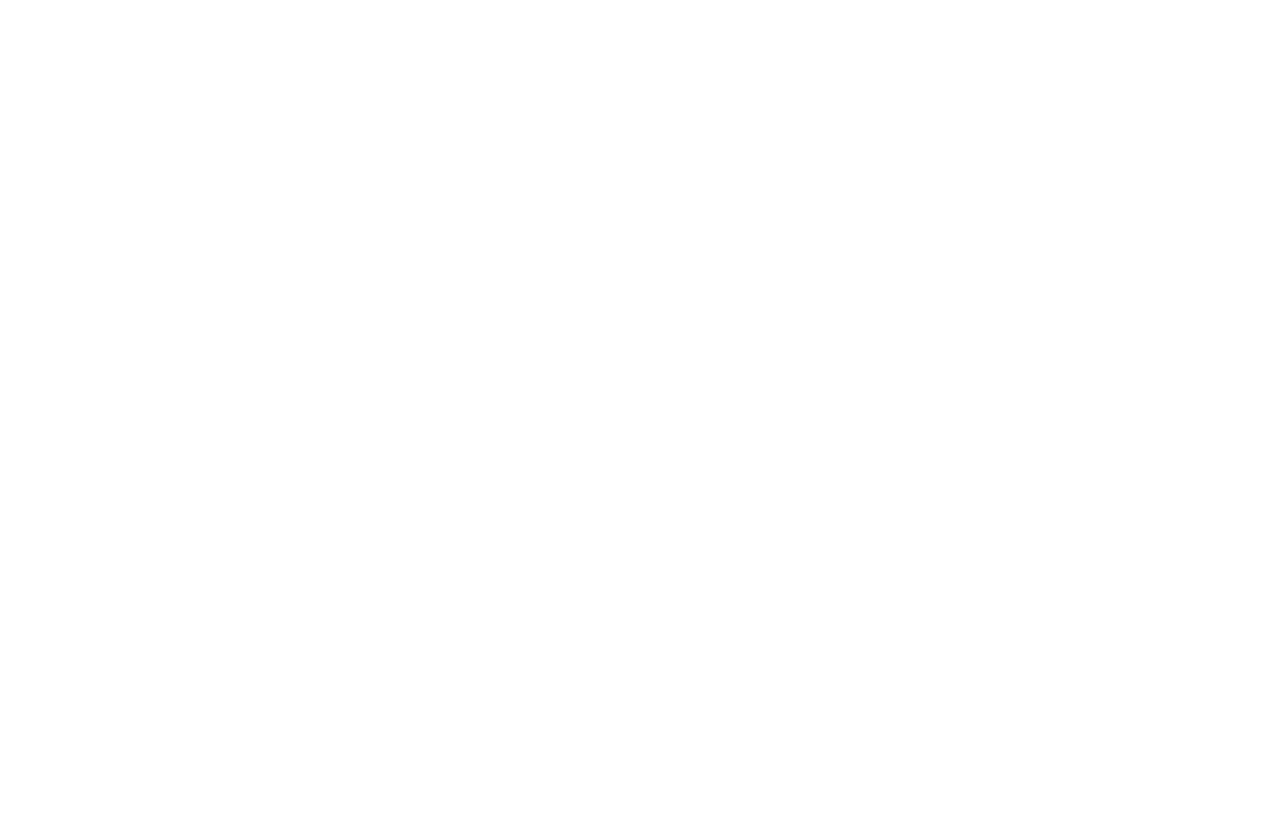
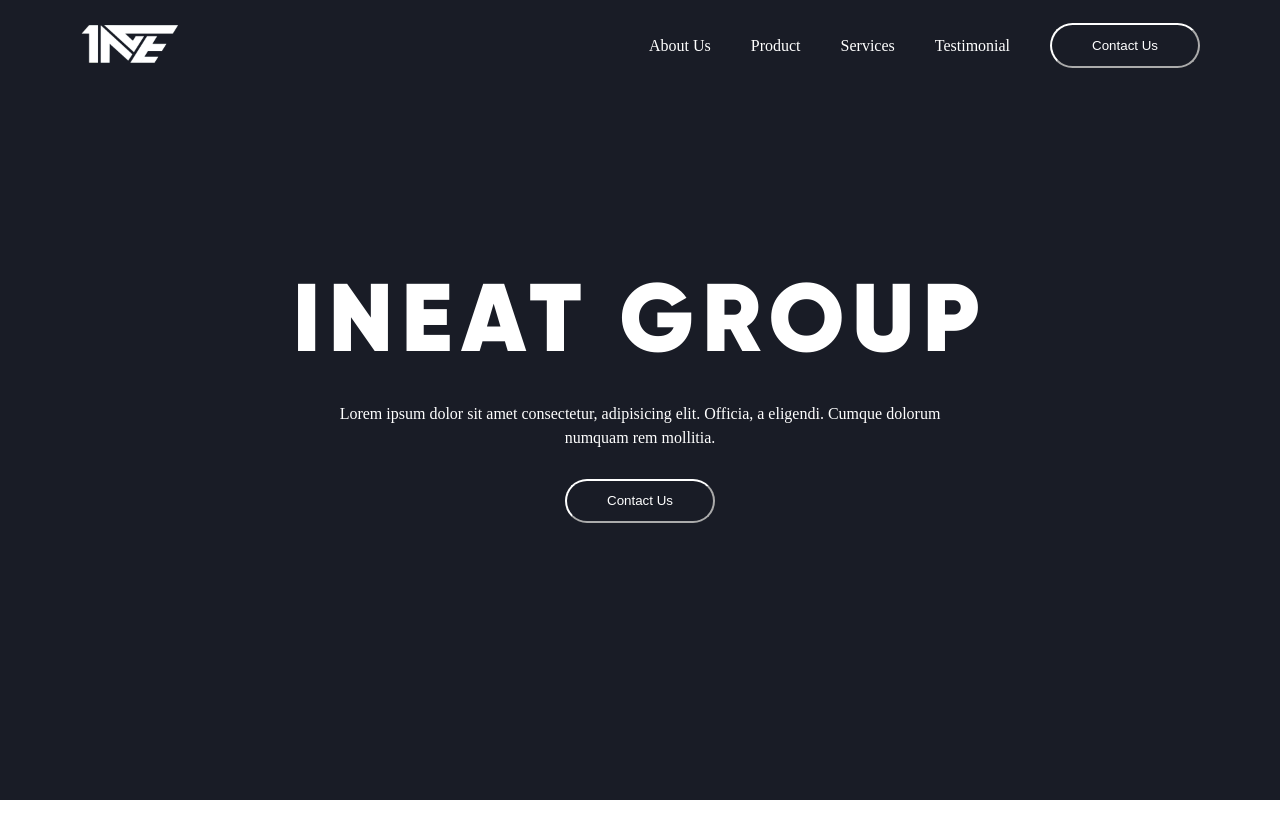
Before and after one commit to alifzaidan/ineat-group, a plain HTML site: page index.html in a window 1280 px wide. Before the commit the page ends 800 px from the top, so only its background shows below. Drawn offline with Linux system fonts and the light colour scheme; a web font is replaced by a local one.

Commit message:
membuat navbar dan homepage

```diff
--- a/index.html
+++ b/index.html
@@ -5,15 +5,52 @@
         <meta http-equiv="X-UA-Compatible" content="IE=edge" />
         <meta name="viewport" content="width=device-width, initial-scale=1.0" />
         <title>INEAT GROUP</title>
+        <link rel="stylesheet" href="reset.css" />
+        <link rel="stylesheet" href="style.css" />
     </head>
     <body>
         <!-- NAVBAR -->
+        <nav>
+            <a href="#">
+                <img src="assets/img/logo.png" alt="Logo INEAT GROUP" width="100px" />
+            </a>
+            <ul>
+                <li>
+                    <a href="#">About Us</a>
+                </li>
+                <li>
+                    <a href="#">Product</a>
+                </li>
+                <li>
+                    <a href="#">Services</a>
+                </li>
+                <li>
+                    <a href="#">Testimonial</a>
+                </li>
+                <li>
+                    <button class="tombol-kontak">Contact Us</button>
+                </li>
+            </ul>
+        </nav>
         <!-- HOME -->
+        <main class="homepage">
+            <h1 class="judul-besar">INEAT GROUP</h1>
+            <p class="deskripsi-judul">
+                Lorem ipsum dolor sit amet consectetur, adipisicing elit. Officia, a eligendi. Cumque dolorum numquam rem mollitia.
+            </p>
+            <button class="tombol-kontak">Contact Us</button>
+        </main>
         <!-- HIGHLIGHT CARD -->
+        <section></section>
         <!-- ABOUT US -->
+        <section></section>
         <!-- SERVICES -->
+        <section></section>
         <!-- TESTIMONIAL -->
+        <section></section>
         <!-- CONTACT US -->
+        <section></section>
         <!-- FOOTER -->
+        <footer></footer>
     </body>
 </html>
```
